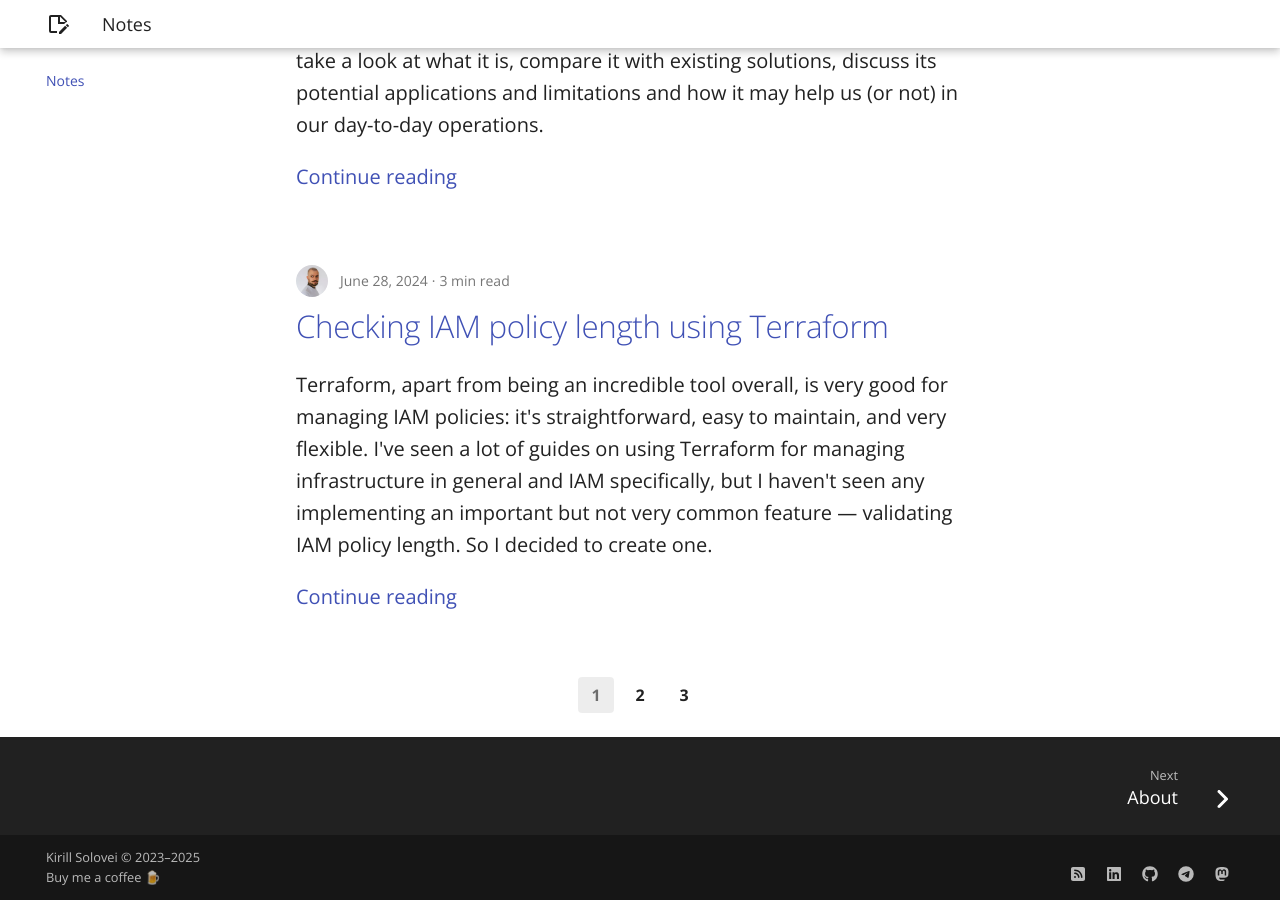
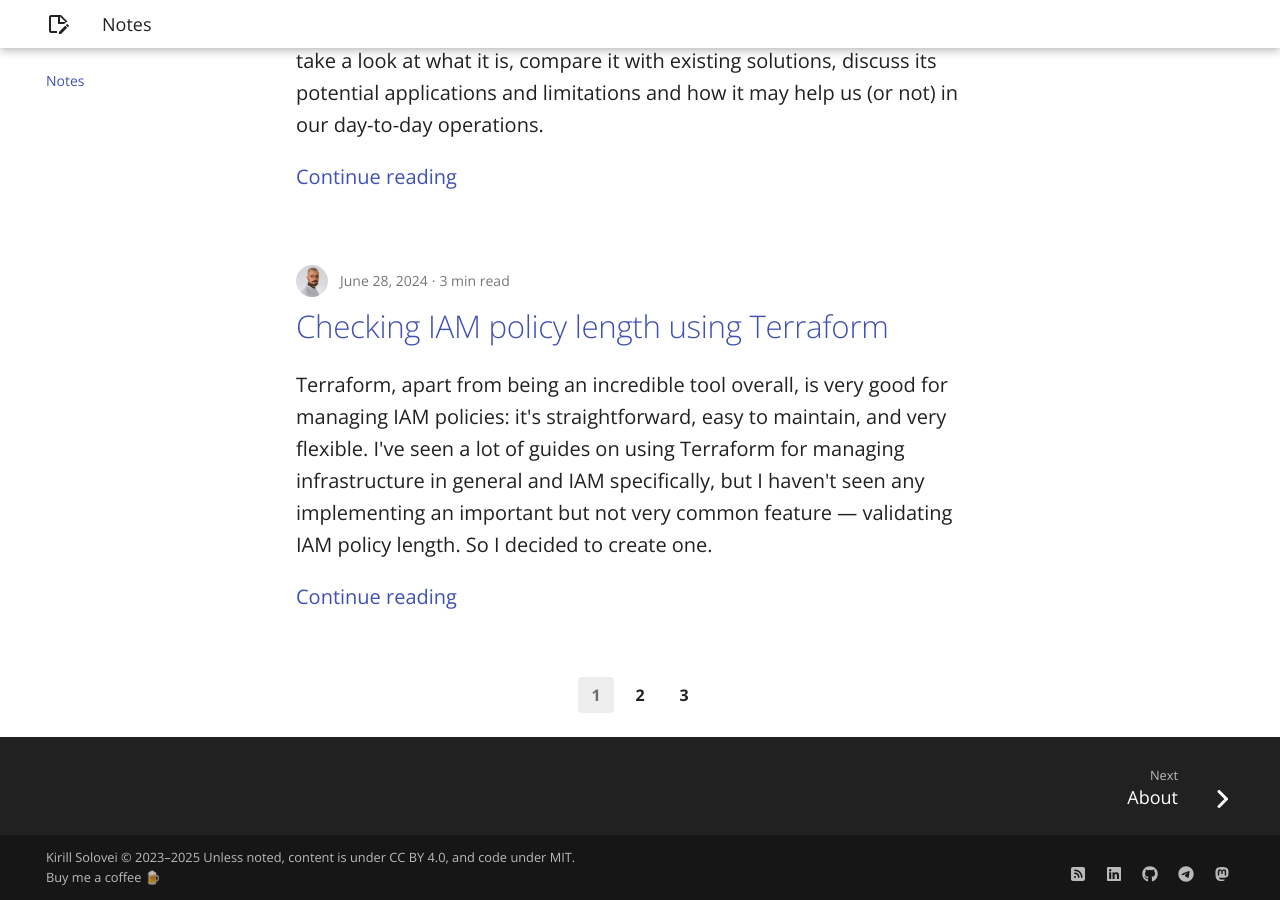
Before and after one commit to hatedabamboo/notes.hatedabamboo.me, an MkDocs documentation site: the page built from docs/index.md, in a window 1280 px wide and 900 px high, scrolled down 3961 px. Built offline with MkDocs 1.6.1 and Material for MkDocs 9.7.7, drawn with Linux system fonts in a browser that asks for light colours.

Commit message:
Updated	 LICENSE Updated	 mkdocs.yml Updated	 overrides/partials/copyright.html

```diff
--- a/mkdocs.yml
+++ b/mkdocs.yml
@@ -1,5 +1,3 @@
-copyright: Kirill Solovei &copy; 2023–2025
-
 extra:
   analytics:
     provider: google
--- a/overrides/partials/copyright.html
+++ b/overrides/partials/copyright.html
@@ -1,9 +1,8 @@
 <div class="md-copyright">
-    {% if config.copyright %}
     <div class="md-copyright__highlight">
-        {{ config.copyright }}
+        Kirill Solovei &copy; 2023–<script>document.write(new Date().getFullYear());</script> Unless noted, content is under <a
+            href="https://creativecommons.org/licenses/by/4.0/">CC BY 4.0</a>, and code under MIT.
     </div>
-    {% endif %}
     <a href="https://buymeacoffee.com/hatedabamboo" target="_blank" rel="noopener">
         Buy me a coffee 🍺
     </a>
```
Also changed, not shown: 1 other file.
